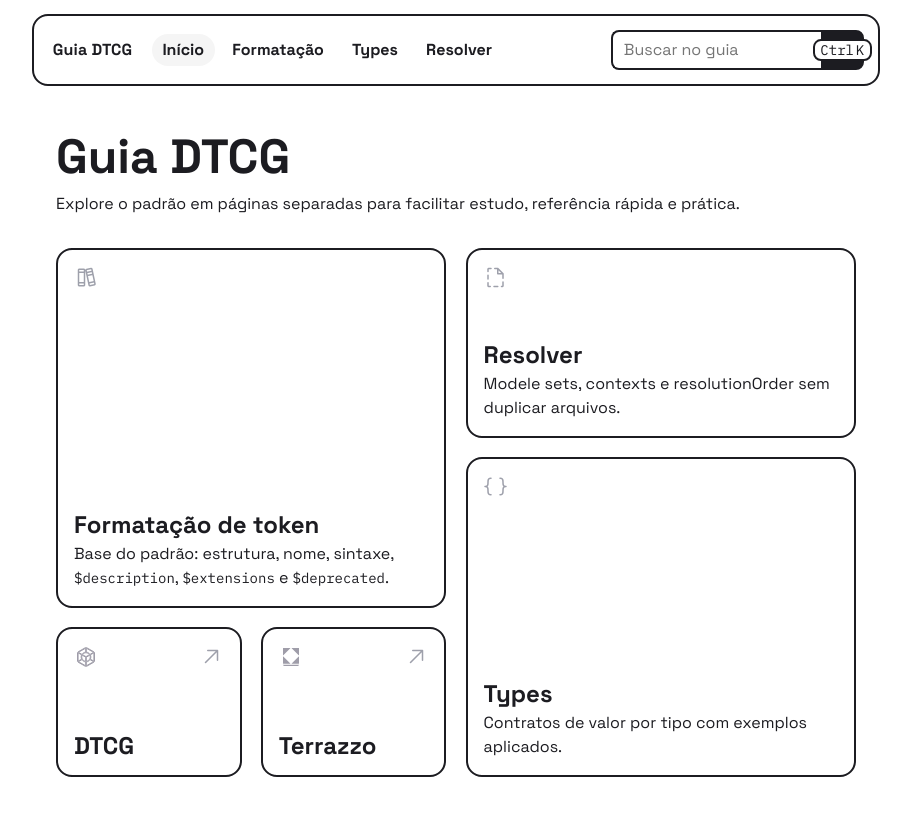
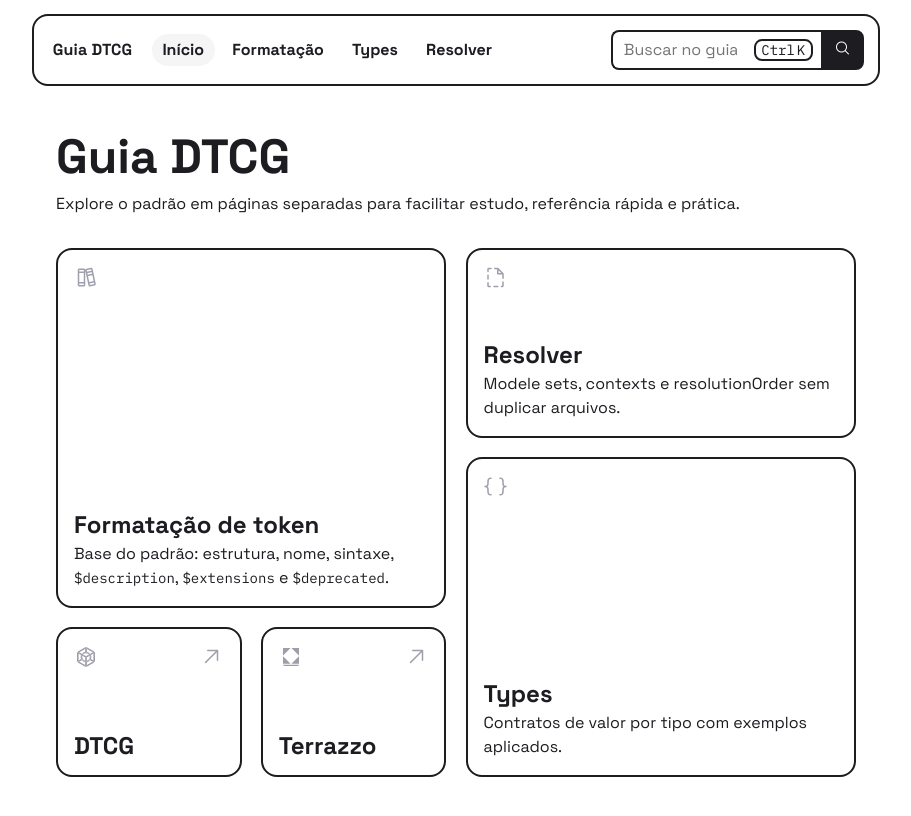
Before and after one commit to mateusvillain/guia-dtcg, a website: page public/index.html in a window 1280 px wide. Shown: the whole page, without its empty margins (184-1095 px from the left). Drawn offline with nearby package versions, Linux system fonts and the light colour scheme; files that its build step writes are made by us from their sources.

Commit message:
refactor(search): move search field classes to search.scss

```diff
--- a/src/scss/layout/_search.scss
+++ b/src/scss/layout/_search.scss
@@ -8,6 +8,23 @@
 #search-status {
   color: var(--ink-soft);
   font-size: 0.94rem;
+}
+
+.search-input-wrap {
+  position: relative;
+  display: flex;
+  align-items: center;
+  width: 100%;
+
+  & input {
+    padding-right: 4.3rem;
+  }
+
+  @media (width <= 680px) {
+    & input {
+      padding-right: 0.72rem;
+    }
+  }
 }
 
 .actions,
```
